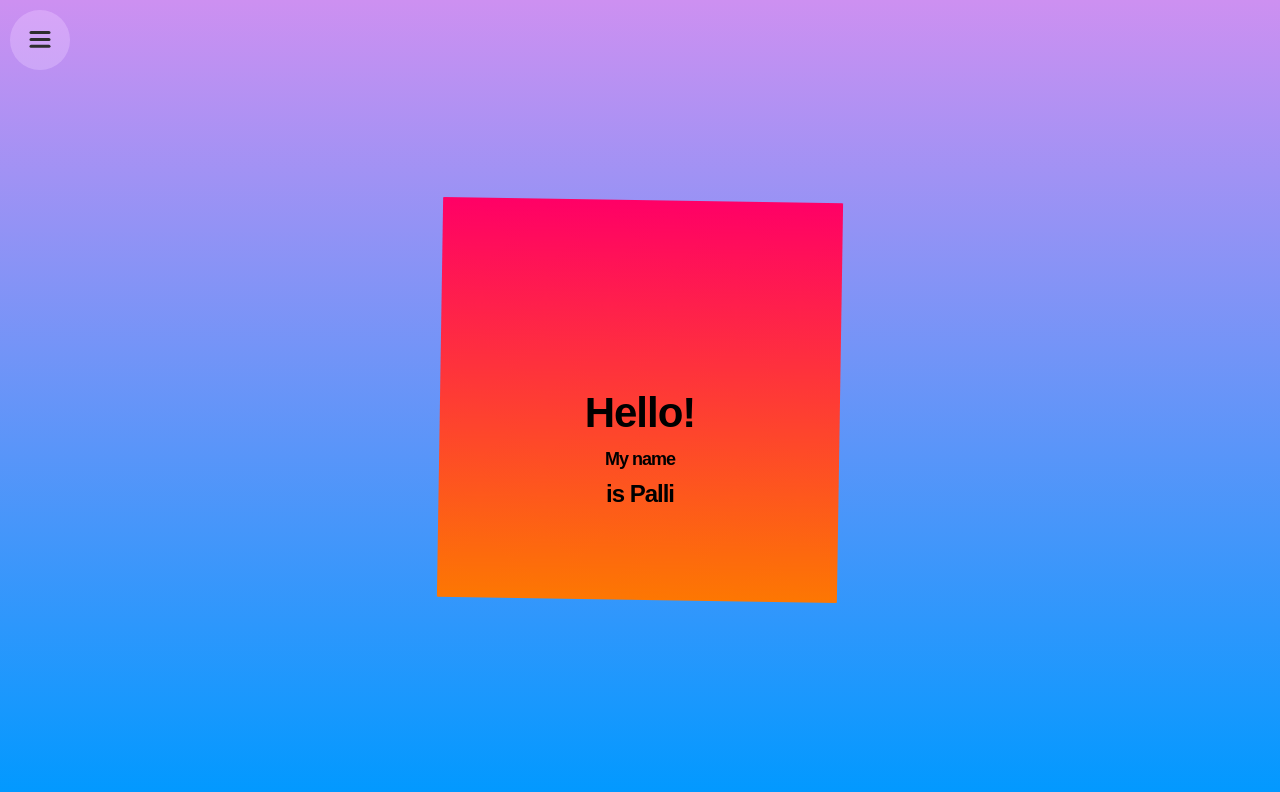
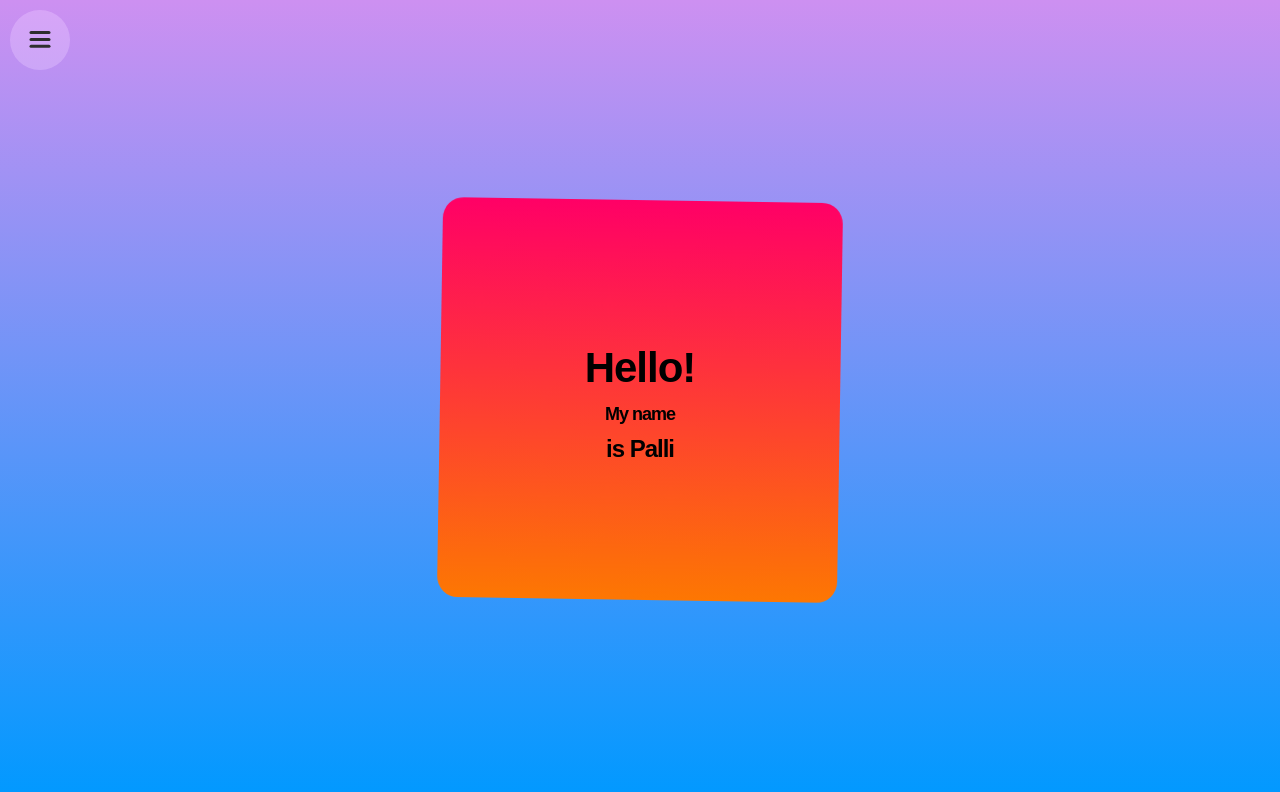
Before and after one commit to Pallur/portfolio-new, a React (Create React App) app: page / in a window 1280 px wide. Shown: the top 792 px of the page. Built offline with nearby package versions, Linux system fonts and the light colour scheme; a web font is replaced by a local one.

Commit message:
centered bish

```diff
--- a/src/App.tsx
+++ b/src/App.tsx
@@ -9,7 +9,7 @@ export default function App() {
           animate={{
             scale: [2, 3, 3, 2, 2],
             rotate: [0, 0, 180, 180, 0],
-            borderRadius: ["0%", "0%", "50%", "50%", "0%"]
+            borderRadius: ["5%", "5%", "50%", "50%", "5%"]
           }}
           transition={{
             duration: 2,
--- a/src/MenuItem.tsx
+++ b/src/MenuItem.tsx
@@ -28,8 +28,14 @@ export const MenuItem = ({ i }: {i: number}) => {
       whileHover={{ scale: 1.1 }}
       whileTap={{ scale: 0.95 }}
     >
-      <div className="icon-placeholder" style={style} />
-      <div className="text-placeholder" style={style} />
+      <div className="icon-placeholder" style={style}>
+
+
+      </div>
+
+      <div className="text-placeholder" style={style}>
+
+      </div>
     </motion.li>
   );
 };
--- a/src/styles.css
+++ b/src/styles.css
@@ -144,7 +144,7 @@ body{
     letter-spacing: -1px;
     line-height: 1.2;
     text-align: center;
-    margin: 100px 0 10px;
+    margin: 10px 0 10px;
   }
 
   #info{
```
